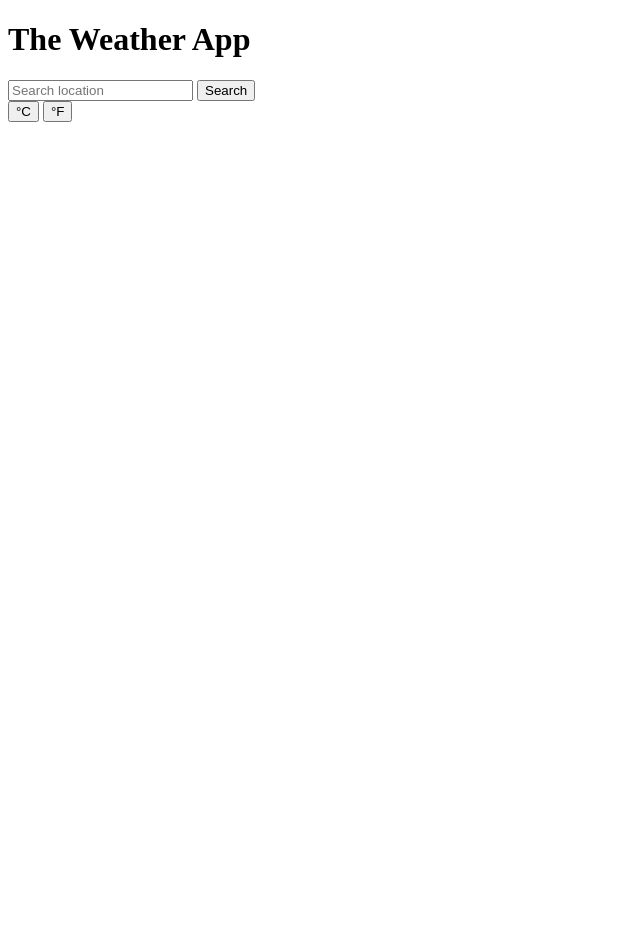
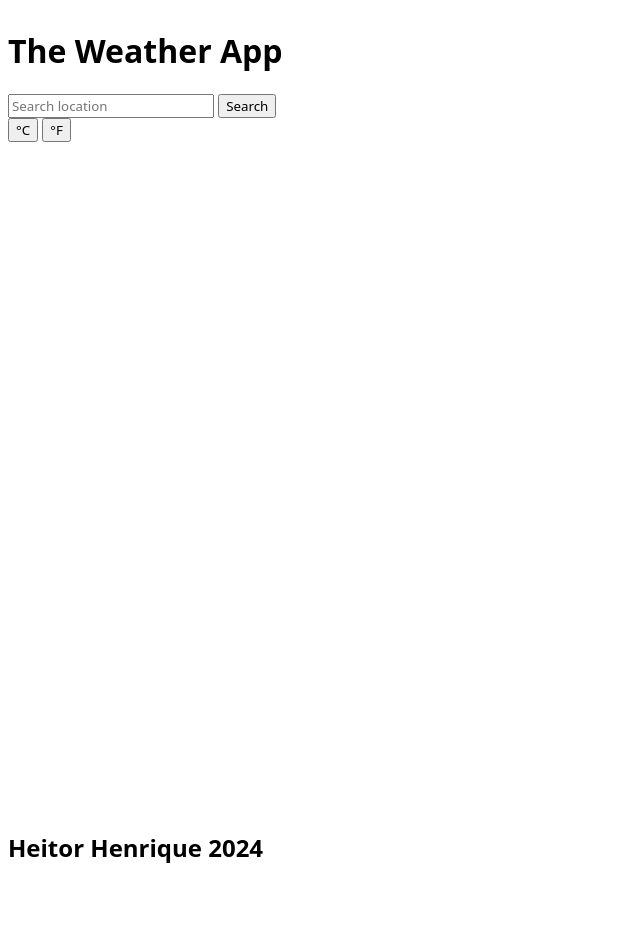
Before and after one commit to HeitorHMA/Weather-App, a plain HTML site: page index.html in a window 1280 px wide. Shown: the whole page, without its empty margins (0-640 px from the left). Before the commit the page ends 800 px from the top, so only its background shows below. Drawn offline with Linux system fonts and the light colour scheme.

Commit message:
Add Style and footer

```diff
--- a/index.html
+++ b/index.html
@@ -26,6 +26,9 @@
         <div id="userLocationTemp"></div>
         <div id="userLocationInfo"></div>
     </div>
+    <footer>
+        <h2>Heitor Henrique 2024</h2>
+    </footer>
     <script src="main.js"></script>
 </body>
 </html>
--- a/style.css
+++ b/style.css
@@ -0,0 +1,22 @@
+*{
+    font-family: system-ui, -apple-system, BlinkMacSystemFont, 'Segoe UI', Roboto, Oxygen, Ubuntu, Cantarell, 'Open Sans', 'Helvetica Neue', sans-serif;
+}
+
+body{
+    min-height: 100vh;
+    display: grid;
+    grid-template-columns: 1fr;
+    grid-template-rows: 1fr 5fr 1fr;
+}
+header{
+    grid-column-start: 1;
+    grid-column-end: 2;
+    grid-row-start: 1;
+    grid-row-end: 2;
+}
+#weatherDiv{
+    grid-column-start: 1;
+    grid-column-end: 2;
+    grid-row-start: 2;
+    grid-row-end: 3;
+}
```
